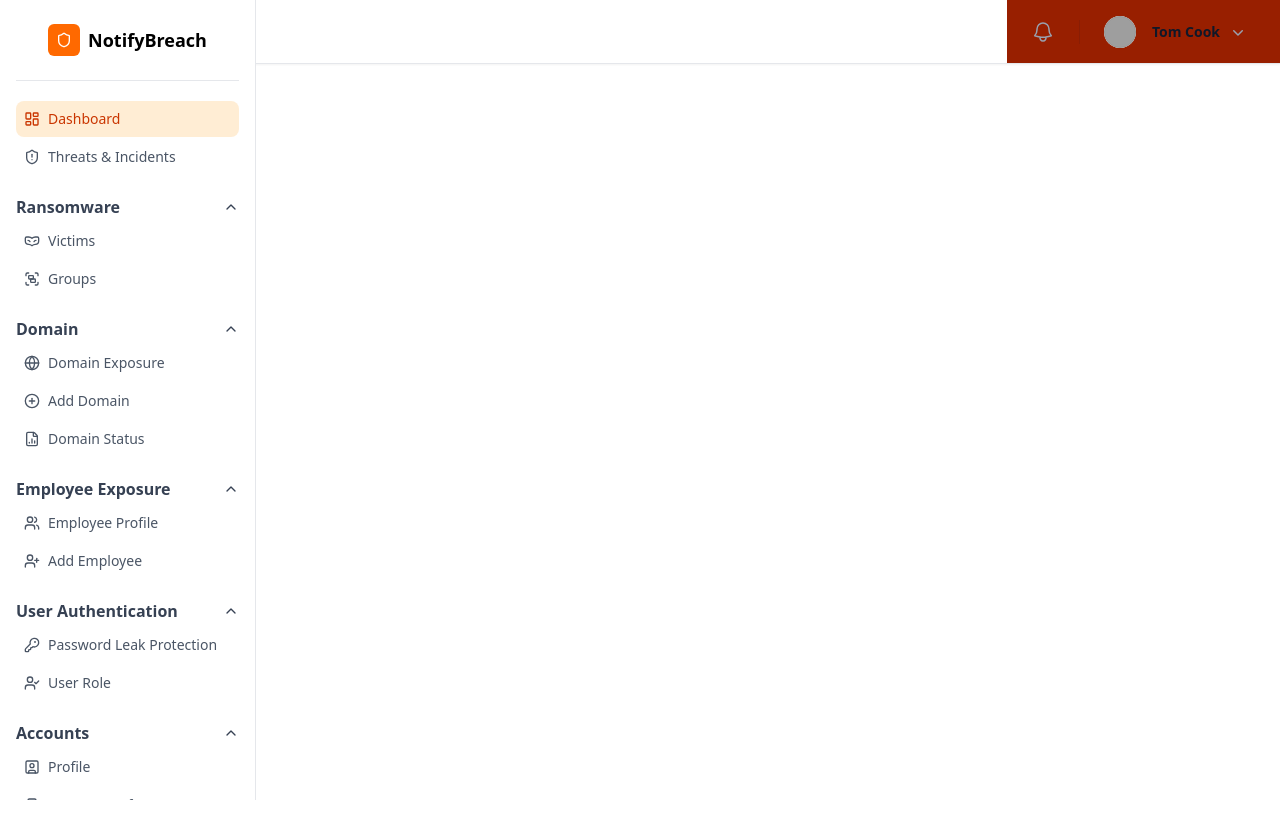
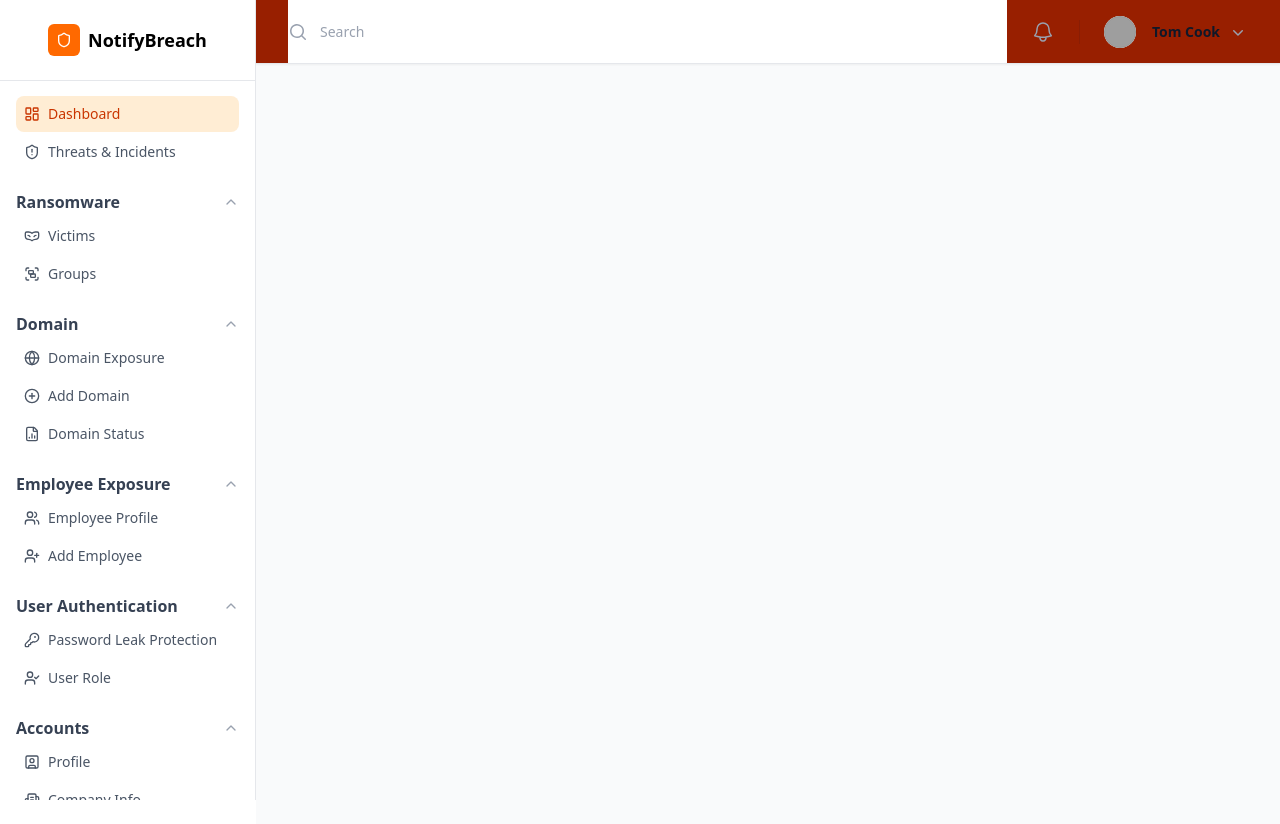
Before and after one commit to Kumarsj420/notify_dashboard, a Next.js app: page / in a window 1280 px wide. Before the commit the page ends 800 px from the top, so only its background shows below. Built offline with nearby package versions, Linux system fonts and the light colour scheme; grey boxes are pictures that could not be loaded.

Commit message:
cards element added

```diff
--- /dev/null
+++ b/app/components/Card.tsx
@@ -0,0 +1,15 @@
+import React from "react";
+
+interface CardProps {
+  children?: React.ReactNode;
+}
+
+const Card: React.FC<CardProps> = ({ children }) => {
+  return (
+    <div className="bg-white rounded-2xl shadow-md p-5 hover:shadow-lg transition-all duration-300">
+      {children}
+    </div>
+  );
+};
+
+export default Card;
--- /dev/null
+++ b/app/components/InlineCards.tsx
@@ -0,0 +1,92 @@
+import { userAgent } from "next/server";
+import React from "react";
+
+interface InlineCardProps {
+  upperTitle: string;
+  mainTitle: string;
+  bottomTitle?: string;
+  icon?: React.ReactNode;
+  color?: string;
+  bottomColor?: string;
+}
+
+const InlineCard: React.FC<InlineCardProps> = ({
+  upperTitle,
+  mainTitle,
+  bottomTitle,
+  icon,
+  color = "bg-gray-100",
+  bottomColor = "text-gray-500",
+}) => {
+  return (
+    <div className="flex items-center justify-between bg-white rounded-2xl shadow-sm border border-gray-100 p-5 w-full hover:shadow-md transition-all duration-300">
+      <div>
+        <p className="text-sm text-gray-500">{upperTitle}</p>
+        <h2 className="text-2xl font-semibold mt-1">{mainTitle}</h2>
+        {bottomTitle && (
+          <p className={`text-sm mt-1 ${bottomColor}`}>{bottomTitle}</p>
+        )}
+      </div>
+
+      {icon && (
+        <div
+          className={`${color} p-3 rounded-xl flex items-center justify-center`}
+        >
+          {icon}
+        </div>
+      )}
+    </div>
+  );
+};
+
+export default InlineCard;
+
+
+
+// usage
+
+//     const cardData = [
+//     {
+//       upperTitle: "Total Exposures",
+//       mainTitle: "1,247",
+//       bottomTitle: "⚠️",
+//       icon: <AlertTriangle className="text-red-600 w-5 h-5" />,
+//       color: "bg-red-100",
+//     },
+//     {
+//       upperTitle: "New This Week",
+//       mainTitle: "+23",
+//       bottomTitle: "↑ 12% increase",
+//       bottomColor: "text-red-500",
+//       icon: <TrendingUp className="text-orange-500 w-5 h-5" />,
+//       color: "bg-orange-100",
+//     },
+//     {
+//       upperTitle: "Most Exposed",
+//       mainTitle: "company.com",
+//       bottomTitle: "342 exposures",
+//       icon: <Globe className="text-blue-600 w-5 h-5" />,
+//       color: "bg-blue-100",
+//     },
+//     {
+//       upperTitle: "Resolved",
+//       mainTitle: "89.2%",
+//       bottomTitle: "↑ 5% improvement",
+//       bottomColor: "text-green-600",
+//       icon: <CheckCircle className="text-green-600 w-5 h-5" />,
+//       color: "bg-green-100",
+//     },
+//   ];
+// <div className="grid grid-cols-1 sm:grid-cols-2 lg:grid-cols-4 gap-6 bg-red-200">
+//               {cardData.map((card, index) => (
+//                 <InlineCard
+//                   key={index}
+//                   upperTitle={card.upperTitle}
+//                   mainTitle={card.mainTitle}
+//                   bottomTitle={card.bottomTitle}
+//                   bottomColor={card.bottomColor}
+//                   icon={card.icon}
+//                   color={card.color}
+//                   />
+//                 ))}
+//               </div>
--- a/app/components/Sidebar.tsx
+++ b/app/components/Sidebar.tsx
@@ -87,25 +87,27 @@ export default function Sidebar() {
   }
 
   return (
-    <div className="hidden lg:fixed lg:inset-y-0 lg:left-0 lg:z-50 lg:block lg:w-64 lg:overflow-y-auto bg-white lg:pb-4 border-r border-gray-200 px-4">
+    <div className="hidden lg:fixed lg:inset-y-0 lg:left-0 lg:z-50 lg:block lg:w-64 lg:overflow-y-auto bg-white lg:pb-4 border-r border-sc-200 px-4 no-scrollbar relative">
       {/* Logo */}
-      <div className="flex items-center justify-center gap-2 border-b border-gray-200 py-6">
+      <Link
+        href={'/'}
+        className="flex items-center justify-center gap-2 border-b border-sc-200 py-6 top-0 left-0 fixed z-10 bg-white w-64 border-r">
         <Shield className="size-8 p-2 rounded-md bg-orange-500 text-white" />
         <span className="text-black font-bold text-lg">NotifyBreach</span>
-      </div>
+      </Link>
 
       {/* Navigation */}
-      <div className="mt-5">
+      <div className="mt-24">
         {sections.map((section, i) => (
           <div key={i} className="mt-5">
             {section.title && (
               <button
                 onClick={() => toggleSection(section.title)}
-                className="w-full flex items-center justify-between text-left font-semibold mb-1 text-gray-700 hover:text-gray-900"
+                className="w-full flex items-center justify-between text-left font-semibold mb-1 text-sc-700 hover:text-sc-900"
               >
                 {section.title}
                 <ChevronDown
-                  className={`size-4 transition-transform duration-200 cursor-pointer ${
+                  className={`size-4 transition-transform duration-200 cursor-pointer text-sc-400 ${
                     openSections[section.title] ? 'rotate-180' : ''
                   }`}
                 />
@@ -128,7 +130,7 @@ export default function Sidebar() {
                       className={`flex items-center justify-start gap-2 rounded-lg p-2 text-sm ${
                         item.active
                           ? 'bg-orange-100 text-orange-700'
-                          : 'text-gray-600 hover:text-gray-800 hover:bg-gray-100'
+                          : 'text-sc-600 hover:text-sc-800 hover:bg-sc-100'
                       }`}
                     >
                       <item.icon className="size-4" />
--- /dev/null
+++ b/app/components/Table.tsx
@@ -0,0 +1,15 @@
+import React from 'react'
+import Card from './Card'
+
+const Table = () => {
+  return (
+    <div>
+        <Card>
+
+        </Card>
+
+    </div>
+  )
+}
+
+export default Table
--- a/app/globals.css
+++ b/app/globals.css
@@ -26,3 +26,11 @@
   --color-sc-950: oklch(0.13 0.028 261.692);
 
 }
+.no-scrollbar::-webkit-scrollbar {
+  display: none;
+}
+
+.no-scrollbar {
+  -ms-overflow-style: none;
+  scrollbar-width: none;
+}
--- a/app/page.tsx
+++ b/app/page.tsx
@@ -2,6 +2,9 @@
 
 import Header from './components/Header';
 import Sidebar from './components/Sidebar';
+import InlineCard from './components/InlineCards';
+import Table from './components/Table';
+import { AlertTriangle, TrendingUp, Globe, CheckCircle } from "lucide-react";
 
 import { useState } from 'react'
 import {
@@ -47,7 +50,41 @@ function classNames(...classes:any) {
 export default function Example() {
   const [sidebarOpen, setSidebarOpen] = useState(false)
 
+    const cardData = [
+    {
+      upperTitle: "Total Exposures",
+      mainTitle: "1,247",
+      bottomTitle: "⚠️",
+      icon: <AlertTriangle className="text-red-600 w-5 h-5" />,
+      color: "bg-red-100",
+    },
+    {
+      upperTitle: "New This Week",
+      mainTitle: "+23",
+      bottomTitle: "↑ 12% increase",
+      bottomColor: "text-red-500",
+      icon: <TrendingUp className="text-orange-500 w-5 h-5" />,
+      color: "bg-orange-100",
+    },
+    {
+      upperTitle: "Most Exposed",
+      mainTitle: "company.com",
+      bottomTitle: "342 exposures",
+      icon: <Globe className="text-blue-600 w-5 h-5" />,
+      color: "bg-blue-100",
+    },
+    {
+      upperTitle: "Resolved",
+      mainTitle: "89.2%",
+      bottomTitle: "↑ 5% improvement",
+      bottomColor: "text-green-600",
+      icon: <CheckCircle className="text-green-600 w-5 h-5" />,
+      color: "bg-green-100",
+    },
+  ];
+
   return (
+
     <>
 
       <div>
@@ -107,11 +144,10 @@ export default function Example() {
         {/* Static sidebar for desktop */}
         <Sidebar />
 
-        <div className="lg:pl-20">
+        <div className="lg:ml-64 bg-sc-50">
           <Header />
 
-          <main className="xl:pl-96">
-            <div className="px-4 py-10 sm:px-6 lg:px-8 lg:py-6">{/* Main area */}</div>
+          <main className="h-[95vh] bg-sc-50">
           </main>
         </div>
 
```
